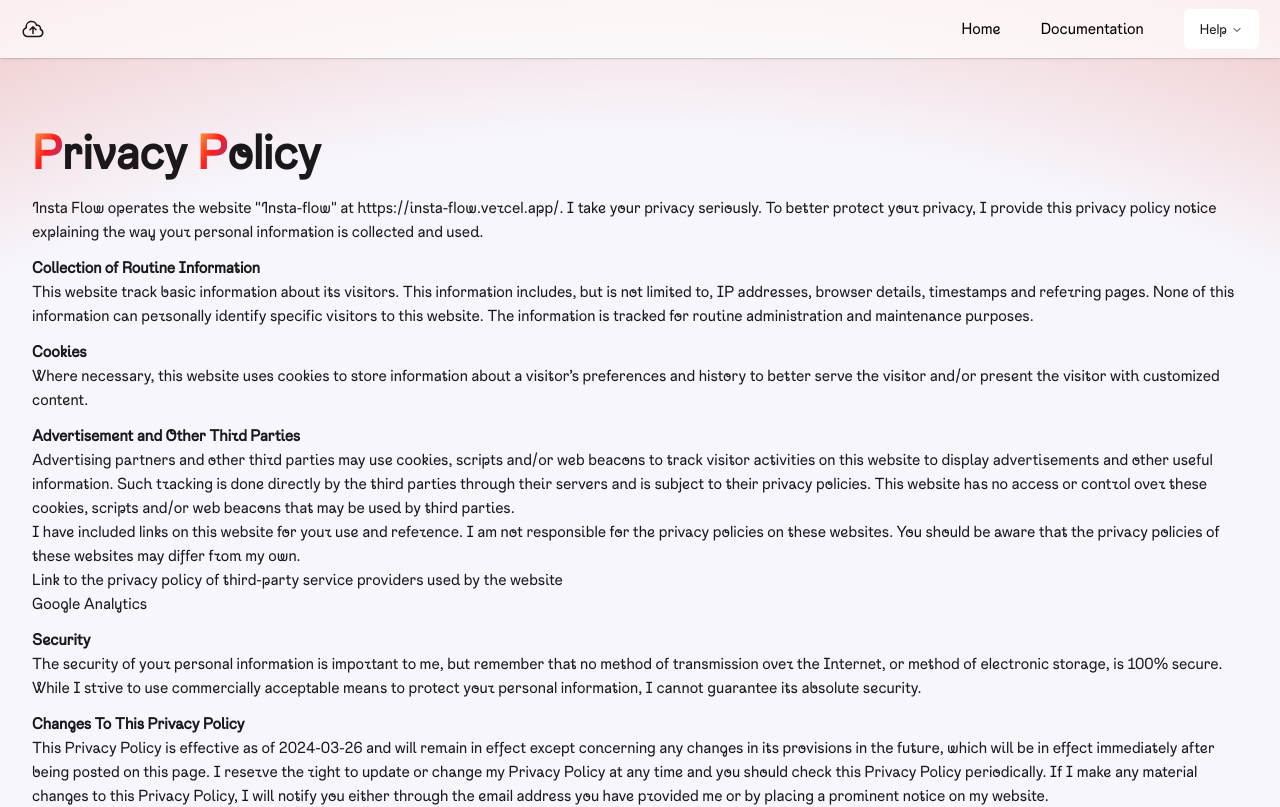
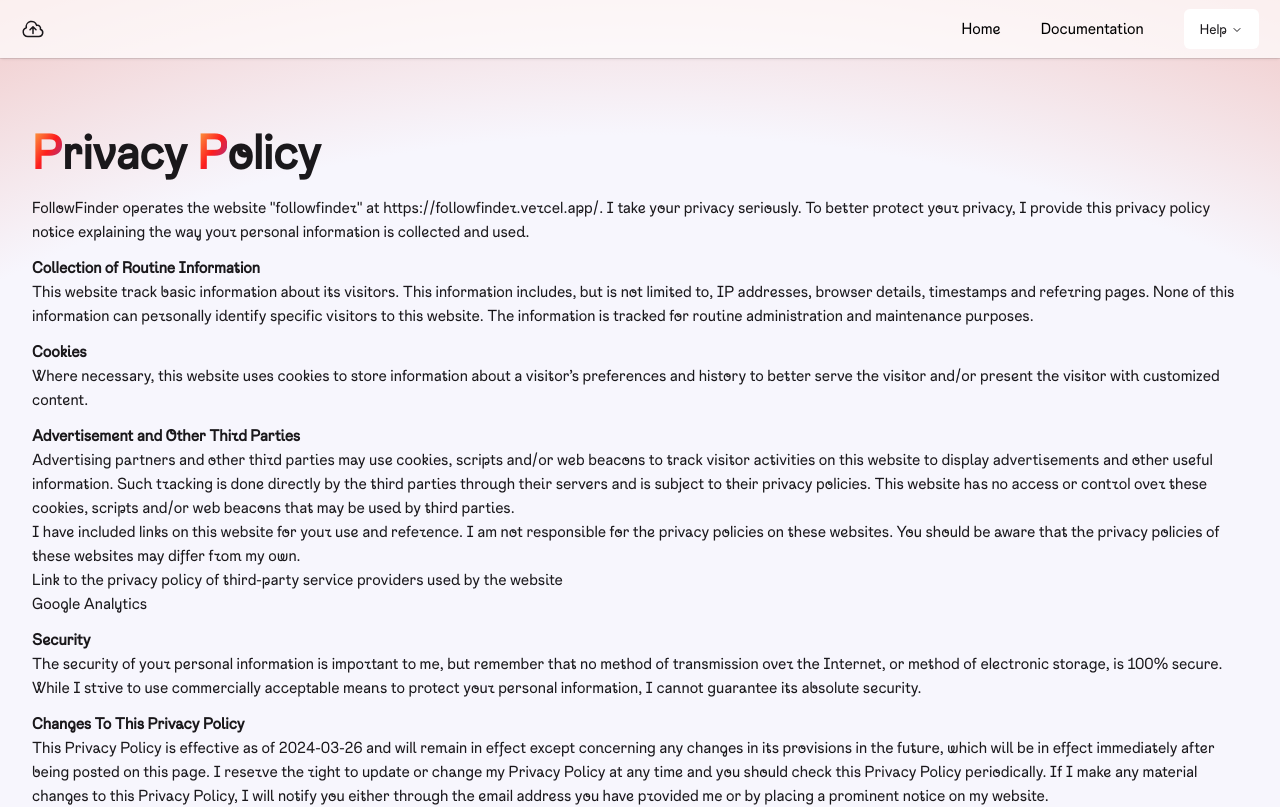
Before and after one commit to AntonisSykoutris/followfinder, a Next.js app: page /privacy-policy in a window 1280 px wide. Shown: the top 807 px of the page. Built offline with nearby package versions, Linux system fonts and the light colour scheme.

Commit message:
Name change

```diff
--- a/package.json
+++ b/package.json
@@ -1,5 +1,5 @@
 {
-  "name": "insta-flow",
+  "name": "followfinder",
   "version": "0.1.0",
   "private": true,
   "scripts": {
--- a/src/app/privacy-policy/page.tsx
+++ b/src/app/privacy-policy/page.tsx
@@ -15,9 +15,9 @@ export default function PrivacyPolicyPage() {
       </h1>
 
       <p className='mt-5'>
-        Insta Flow operates the website &quot;Insta-flow&quot; at{' '}
-        <a href='https://insta-flow.vercel.app/'>
-          https://insta-flow.vercel.app/
+        FollowFinder operates the website &quot;followfinder&quot; at{' '}
+        <a href='https://followfinder.vercel.app/'>
+          https://followfinder.vercel.app/
         </a>
         . I take your privacy seriously. To better protect your privacy, I
         provide this privacy policy notice explaining the way your personal
```
Also changed, not shown: 1 other file (tests, documents, lock files or other folders).
